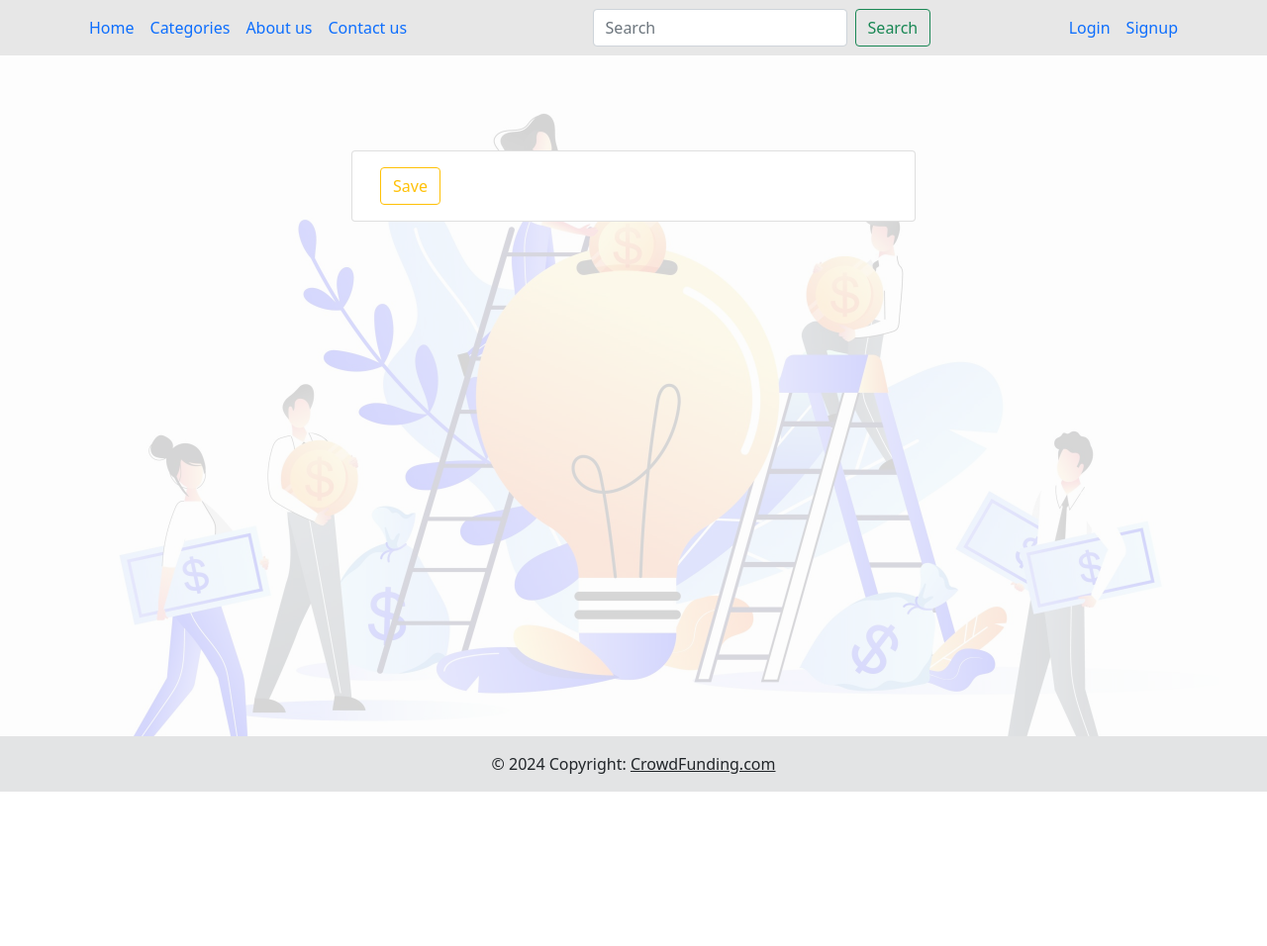
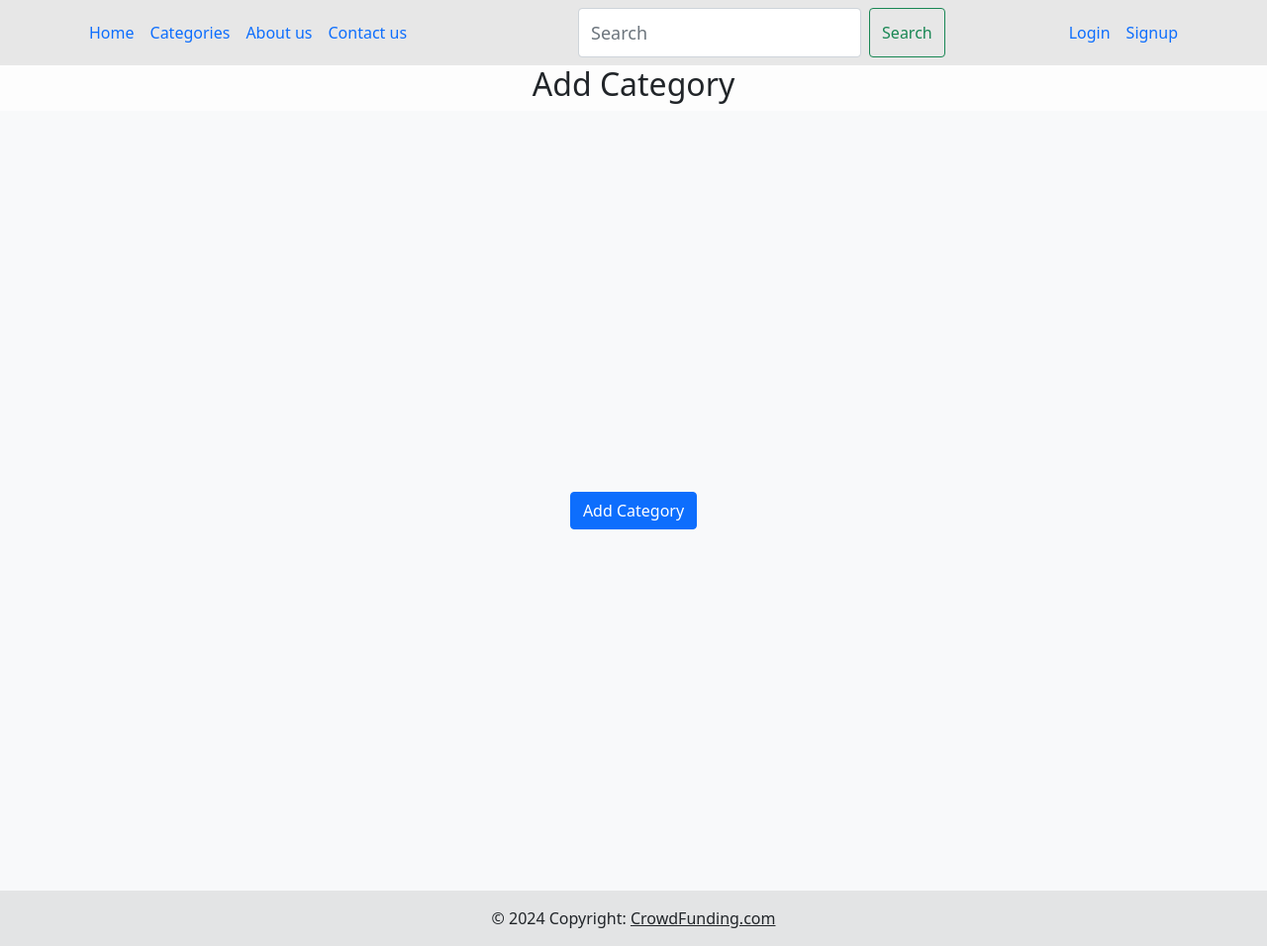
Before and after one commit to Ma7en/crowd-funding, a Django app: template crowdfunding/projects/templates/projects/categories/create/create.html in a window 1280 px wide. Shown: the whole page at 99% size. Before the commit the page ends 800 px from the top, so only its background shows below. Run offline with Django 3.2, Linux system fonts and the light colour scheme; the template is opened without the code that fills it, so the values that code supplies are empty; some libraries are stand-ins or nearby versions.

Commit message:
edit urls

```diff
--- a/crowdfunding/projects/templates/projects/categories/create/create.html
+++ b/crowdfunding/projects/templates/projects/categories/create/create.html
@@ -1,31 +1,29 @@
-{% extends "home/base.html" %} {% load static %}
+{% extends 'home/base.html' %}
 
-<!-- title -->
-{% block title %} Create Category {% endblock title %}
+{% load crispy_forms_tags %}
 
-<!-- content -->
 {% block content %}
-<div class="container mt-5">
-    <div class="row d-flex justify-content-center">
-        <form
-            method="post"
-            action="category_form"
-            class="card w-50 mt-5"
-            autocomplete="off"
-        >
-            {%csrf_token%} {%for field in form%}
-            <label for="" class="fs-3 m-3">Category</label>
-            <input type="text" name="{{field.name}}" />
-            <span class="text-error">{{ error }}</span>
-            {%endfor%}
-            <div>
-                <a
-                    class="btn btn-outline-warning m-3"
-                    href="{% url 'category.list' %}"
-                    >Save</a
-                >
-            </div>
-        </form>
-    </div>
+<style>
+    /* Increase the size of the form fields */
+    .form-control {
+        height: 50px;
+        font-size: 18px;
+    }
+
+    /* Move the submit button above the footer */
+    .submit-button {
+        margin-top: 8px;
+    }
+</style>
+
+<h2 style="text-align: center">Add Category</h2>
+<div class="d-flex justify-content-center align-items-center bg-light" style="min-height: 100vh;">
+    <form method="POST" enctype="multipart/form-data">
+        {% csrf_token %}
+        {{ form|crispy }}
+        <button type="submit" class="btn btn-primary text-white mr-3 submit-button">Add Category</button>
+    </form>
+
 </div>
+<br>
 {% endblock %}
```
Also changed, not shown: crowdfunding/projects/urls.py (+4 -3 lines), crowdfunding/projects/views.py (+34 -39 lines).
